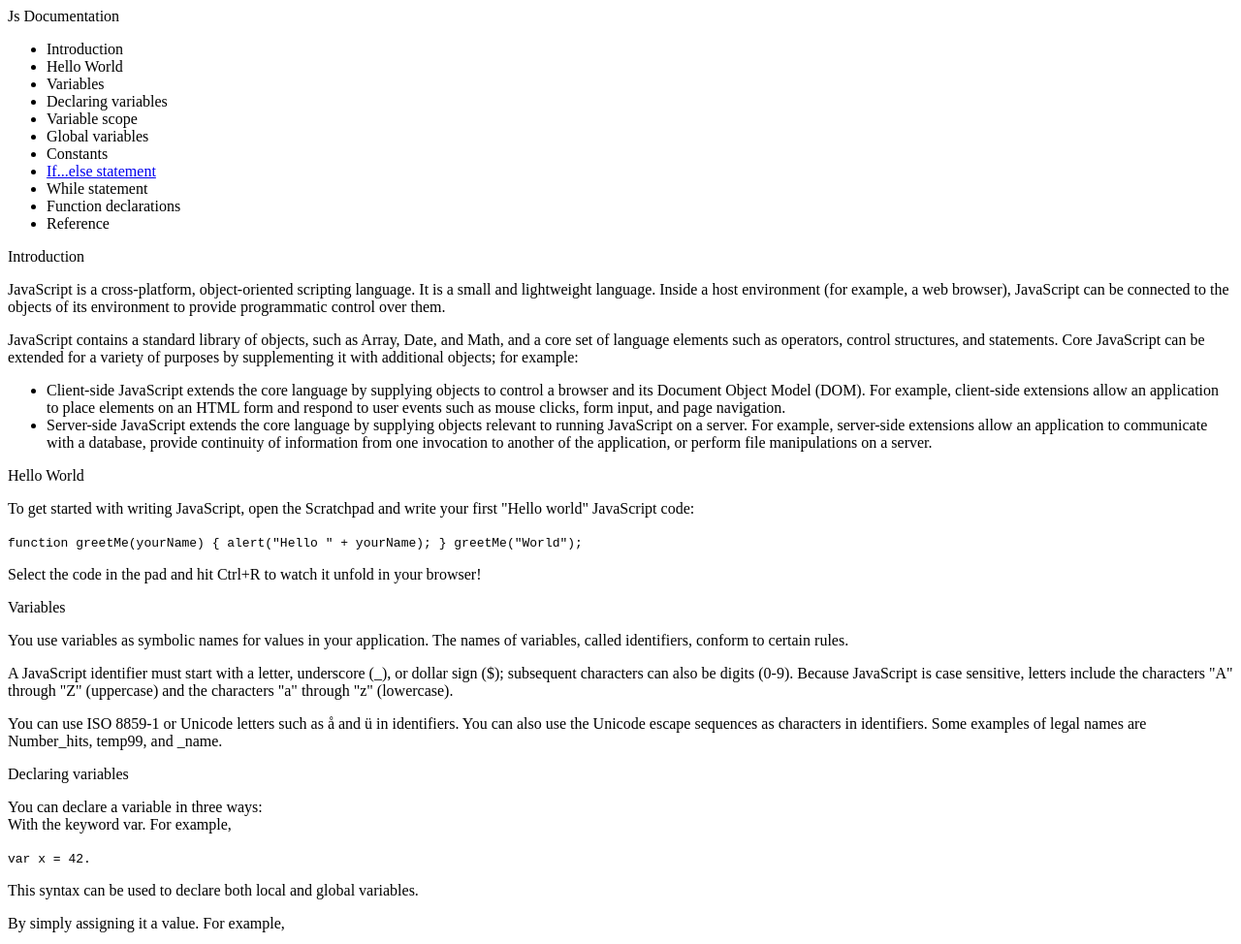
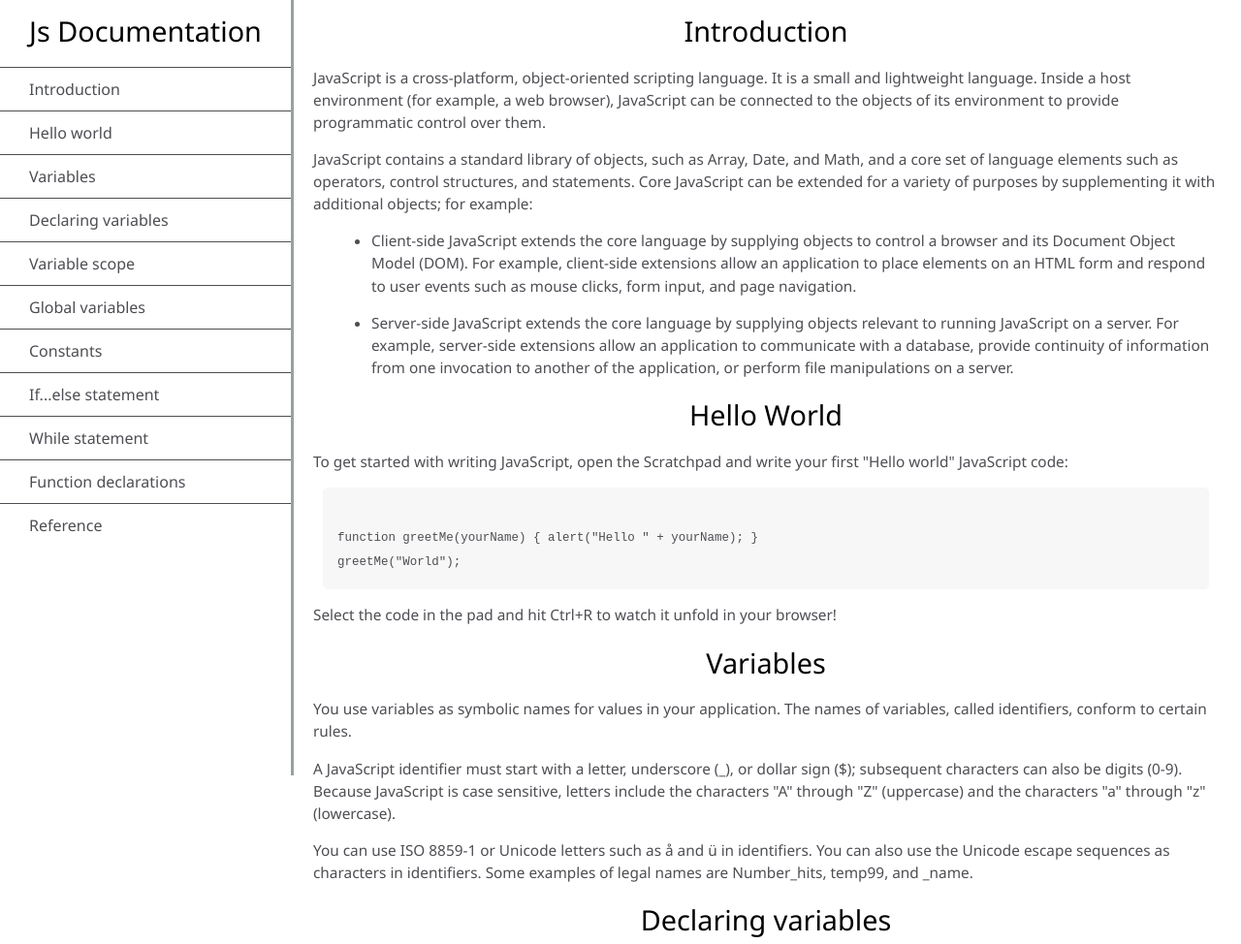
Before and after one commit to danieladla/technicaldocumentationpage, a plain HTML site: page index.html in a window 1280 px wide. Shown: the top 974 px of the page at 97% size. Drawn offline with Linux system fonts and the light colour scheme.

Commit message:
ejercicio freecodecamp terminado

```diff
--- a/index.html
+++ b/index.html
@@ -9,17 +9,17 @@
         <nav id="navbar">
             <header>Js Documentation</header>
             <ul>
-                <li><a class="nav-link" href="#Introduction"></a>Introduction</li>
-                <li><a class="nav-link" href="#Hello_world"></a>Hello World</li>
-                <li><a class="nav-link" href="#Variables"></a>Variables</li>
-                <li><a class="nav-link" href="#Declaring_variables"></a>Declaring variables</li>
-                <li><a class="nav-link" href="#Variable_scope"></a>Variable scope</li>
-                <li><a class="nav-link" href="#Global_variables"></a>Global variables</li>
-                <li><a class="nav-link" href="#Constants"></a>Constants</li>
+                <li><a class="nav-link" href="#Introduction">Introduction</a></li>
+                <li><a class="nav-link" href="#Hello_world">Hello world</a></li>
+                <li><a class="nav-link" href="#Variables">Variables</a></li>
+                <li><a class="nav-link" href="#Declaring_variables">Declaring variables</a></li>
+                <li><a class="nav-link" href="#Variable_scope">Variable scope</a></li>
+                <li><a class="nav-link" href="#Global_variables">Global variables</a></li>
+                <li><a class="nav-link" href="#Constants">Constants</a></li>
                 <li><a class="nav-link" href="#If...else_statement">If...else statement</a></li>
-                <li><a class="nav-link" href="#While_statement"></a>While statement</li>
-                <li><a class="nav-link" href="#Function_declarations"></a>Function declarations</li>
-                <li><a class="nav-link" href="#Reference"></a>Reference</li>
+                <li><a class="nav-link" href="#While_statement">While statement</a></li>
+                <li><a class="nav-link" href="#Function_declarations">Function declarations</a></li>
+                <li><a class="nav-link" href="#Reference">Reference</a></li>
             </ul>
         </nav>
         <main id="main-doc">
@@ -34,7 +34,7 @@
                     </ul>
                 </article>
             </section>
-            <section class="main-section" id="Hello_World">
+            <section class="main-section" id="Hello_world">
                 <header>Hello World</header>
                 <article>
                     <p>To get started with writing JavaScript, open the Scratchpad and write your first "Hello world" JavaScript code: </p>
--- a/style.css
+++ b/style.css
@@ -0,0 +1,108 @@
+body {
+    font-family: 'Segoe UI', Tahoma, Geneva, Verdana, sans-serif;
+    line-height: 1.5;
+    min-width: 290px;
+    padding-left: 300px;
+    display: block;
+    margin: 8px;
+}
+
+#navbar {
+    position: fixed;
+    min-width: 290px;
+    top: 0px;
+    left: 0px;
+    width: 300px;
+    height: 100%;
+    border-right: solid;
+    border-color: rgba(0, 22, 22, 0.4);
+}
+
+header {
+    color: black;
+    margin: 10px;
+    text-align: center;
+    font-size: 1.8em;
+}
+
+.main-doc header {
+    text-align: left;
+    margin: 0px;
+}
+
+#navbar ul {
+    height: 88%;
+    padding: 0;
+    overflow-y: auto;
+    overflow-x: hidden;
+}
+
+#navbar li {
+    color: #4d4e53;
+    border-top: 1px solid;
+    list-style: none;
+    position: relative;
+    width: 100%;
+}
+
+#navbar a {
+    display: block;
+    padding: 10px 30px;
+    color: #4d4e53;
+    text-decoration: none;
+    cursor: pointer;
+}
+
+section article {
+    color: #4d4e53;
+    margin: 15px;
+    font-size: 0.96em;
+}
+
+section li {
+    margin: 15px 0px 0px 20px;
+}
+
+code {
+    display: block;
+    text-align: left;
+    white-space: pre-line;
+    position: relative;
+    word-break: normal;
+    word-wrap: normal;
+    line-height: 2;
+    background-color: #f7f7f7;
+    padding: 15px;
+    margin: 10px;
+    border-radius: 5px;
+}
+nav {
+    display: block;
+}
+
+@media only screen and (max-width: 815px) {
+    /* For mobile phones: */
+    #navbar ul {
+      border: 1px solid;
+      height: 207px;
+    }
+
+    #navbar {
+      background-color: white;
+      position: absolute;
+      top: 0;
+      padding: 0;
+      margin: 0;
+      width: 100%;
+      max-height: 275px;
+      border: none;
+      z-index: 1;
+      border-bottom: 2px solid;
+    }
+
+    #main-doc {
+      position: relative;
+      margin-left: 0px;
+      margin-top: 270px;
+    }
+  }
```
